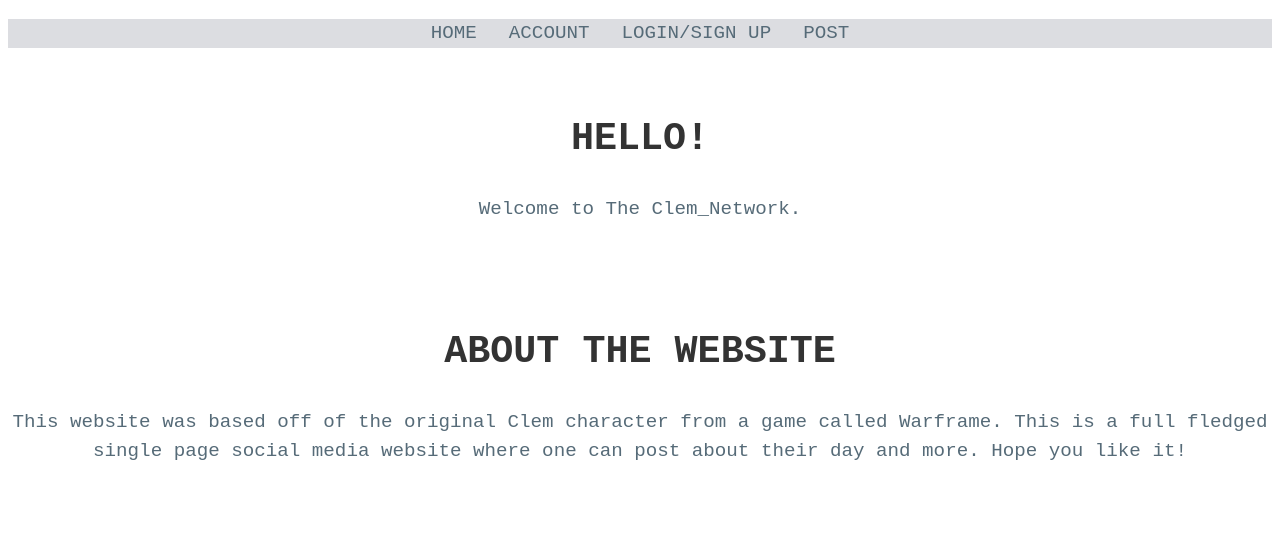
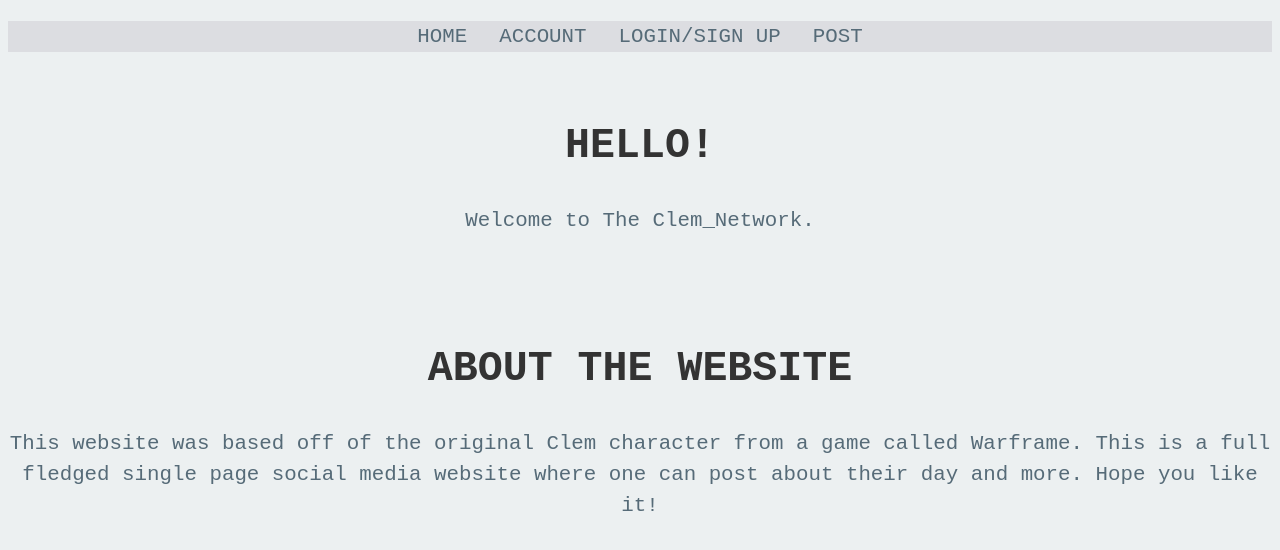
Before and after one commit to NevilleMthw/Clem_Network, a plain HTML site: page templates/index.html in a window 1280 px wide. Drawn offline with Linux system fonts and the light colour scheme.

Commit message:
Added bg colour and changed font size

```diff
--- a/style.css
+++ b/style.css
@@ -12,10 +12,10 @@ nav a {
     text-transform: uppercase;
 }
 body {
-    background-color: white;
+    background-color: #ecf0f1;
     color: #566b78;
     font-family: 'Inconsolata', monospace;
-    font-size: 120%;
+    font-size: 130%;
     line-height: 1.5;
 }
 h1, h2, strong {
```
